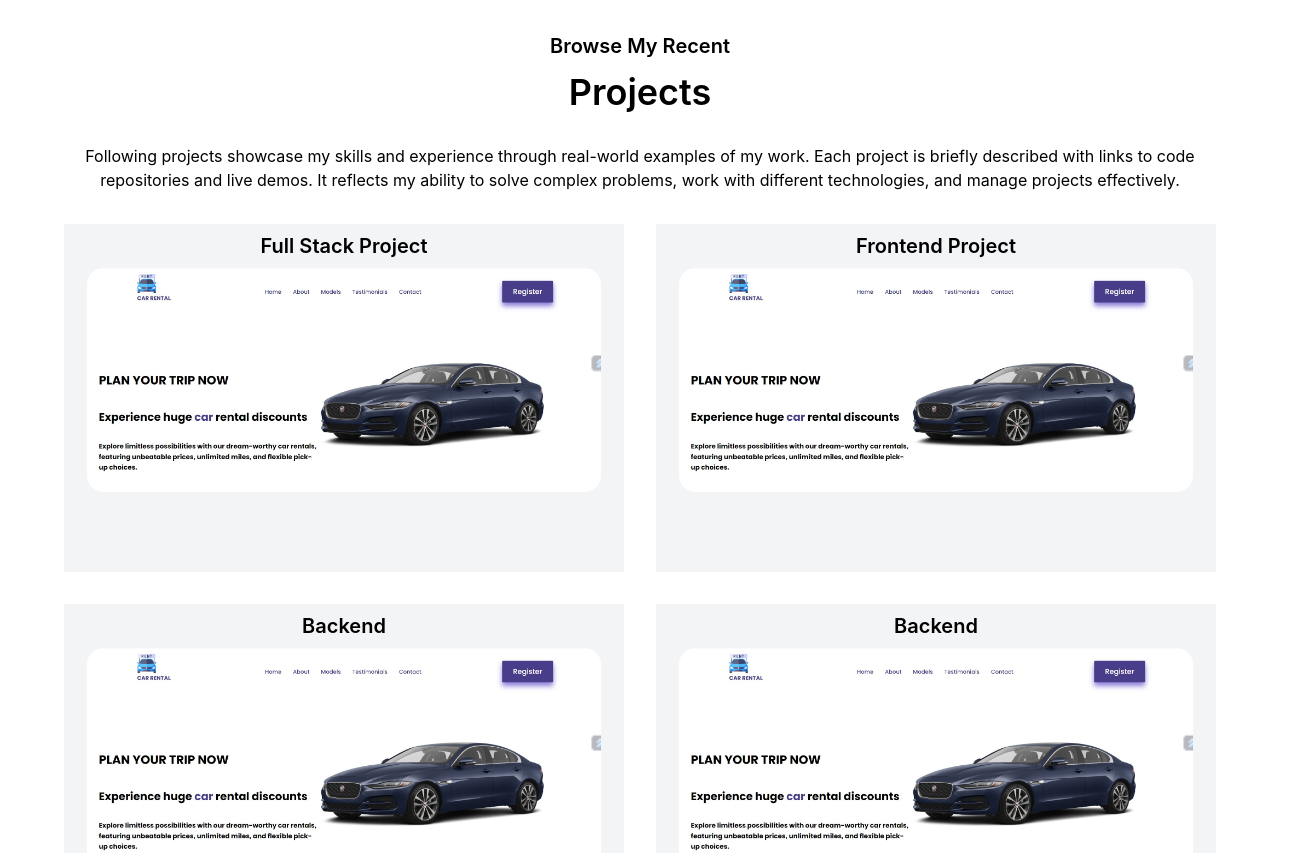
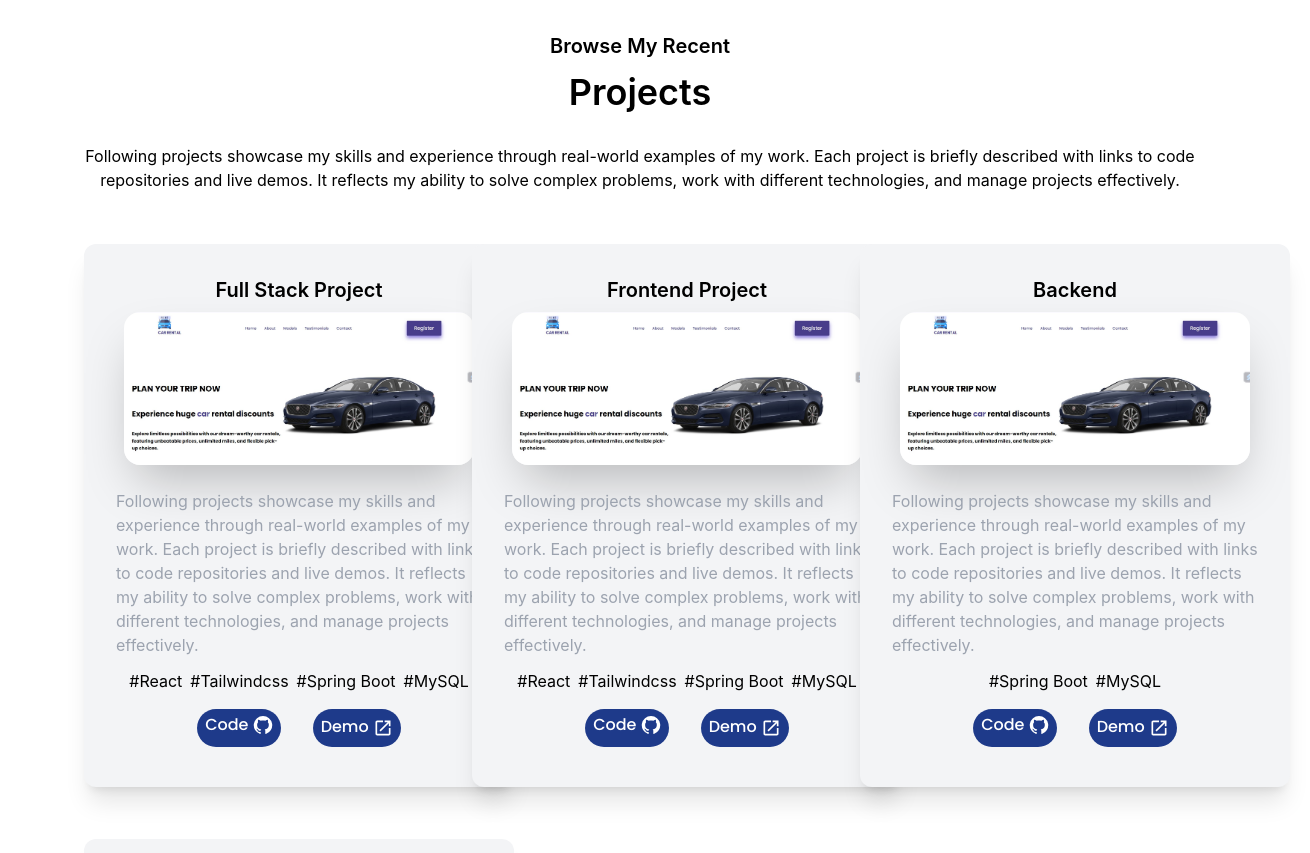
Before and after one commit to Vijay-948/my-portfolio, a React (Create React App) app: page / in a window 1280 px wide. Shown: the top 853 px of the page, 1310 px wide, since content can reach past the window. Built offline with nearby package versions, Linux system fonts and the light colour scheme.

Commit message:
code-refactoring

```diff
--- a/src/Components/ProjectCard.jsx
+++ b/src/Components/ProjectCard.jsx
@@ -1,6 +1,10 @@
 import React from 'react';
 import ProjectData from './ProjectData';
 import { Tilt } from 'react-tilt';
+import { Scale } from '@mui/icons-material';
+import GitHubIcon from '@mui/icons-material/GitHub';
+import OpenInNewIcon from '@mui/icons-material/OpenInNew';
+
 
 const ProjectCard = () => {
     return (
@@ -12,13 +16,32 @@ const ProjectCard = () => {
                     Following projects showcase my skills and experience through real-world examples of my work. Each project is briefly described with links to code repositories and live demos. It reflects my ability to solve complex problems, work with different technologies, and manage projects effectively.
                 </p>
             </div>
-            <div className="grid grid-cols-1 md: grid-cols-2 lg:grid-cols-2 gap-8 mt-8">
+            <div className="grid grid-cols-1 md:grid-cols-2 lg:grid-cols-3 gap-3 mt-8">
                 {ProjectData.map((project, index) => (
-                    <Tilt>
-                        <div className="bg-gray-100">
+                    <Tilt options={{
+                        max: 45,
+                        scale: 1,
+                        speed: 450,
+                      }}
+                      className="bg-tertiary p-5 rounded-2xl sm:w-[470px] lg:w-[470px] w-full">
+                        <div className="bg-gray-100 rounded-xl shadow-xl p-6 Tilt-inner transform transistion duration-500 hover:scale-105">
                             <div className="flex flex-col items-center">
                                 <h4 className='text-xl font-semibold m-2'>{project.name}</h4>
-                                <img src={project.image} alt={`Project $(index + 1)`} className='w-11/12 h-70 object-cover rounded-2xl mb-20' />
+                                <img src={project.image} alt={`Project $(index + 1)`} className='w-11/12 h-70 object-cover rounded-2xl mb-4 shadow-2xl' />
+                                <p className='text-gray-400 mb-1 p-2'>{project.description}</p>
+                                <div className="flex justify-start mb-4 text-start">
+                                    {project.technologies.map((techStack, indx) => (
+                                        <span key={indx} className={`text${techStack.color}-600 mx-1`}>#{techStack.name}</span>
+                                    ))}
+                                </div>
+                                <div className='flex flex-row gap-8'>
+                                    <a className='bg-blue-900 text-white px-2 py-1 rounded-3xl inline-block mb-4 text-decoration no-underline' href={project.soruce_code_link}>
+                                        Code <GitHubIcon sx={{width: '20px', height:'20px', color: 'white'}}/>
+                                    </a>
+                                    <a className='bg-blue-900 text-white px-2 py-1 rounded-3xl inline-block mb-4 no-underline' href={project.soruce_code_link}>
+                                        Demo <OpenInNewIcon sx={{width: '20px', height:'30px', color: 'white', textDecoration: 'none'}}/>
+                                    </a>
+                                </div>
                             </div>
                         </div>
                     </Tilt>
@@ -31,102 +54,3 @@ const ProjectCard = () => {
 }
 
 export default ProjectCard;
-
-
-
-
-
-
-
-
-
-
-
-
-// import React from 'react';
-// import ProjectData from './ProjectData';
-// import Tilt from 'react-tilt';
-
-// const Projects = () => {
-//     return (
-//         <section id="projects" className="relative py-12 px-4 lg:px-16">
-//             <div className="text-center mb-12">
-//                 <p className="text-xl font-semibold">Browse My Recent</p>
-//                 <h1 className="text-4xl font-bold">Projects</h1>
-//             </div>
-//             <div className="flex flex-wrap justify-center -mx-4">
-//                 {ProjectData.slice(0, 2).map((project, index) => (
-//                     <div key={index} className="w-full md:w-1/2 lg:w-1/2 p-4">
-//                         <Tilt className="Tilt" options={{ max: 25, scale: 1.05 }}>
-//                             <div className="bg-gray-100 rounded-lg shadow-md p-6 Tilt-inner transform transition duration-500 hover:scale-105">
-//                                 <div className="flex flex-col items-center">
-//                                     <h4 className="text-xl font-semibold mb-2">{project.name}</h4>
-//                                     <img src={project.image} alt={`Project ${index + 1}`} className="w-11/12 h-40 object-cover rounded-2xl mb-4" />
-//                                     <p className="text-center text-gray-700 mb-4">{project.description}</p>
-//                                     <div className="flex justify-center mb-4">
-//                                         {project.technologies.map((tech, idx) => (
-//                                             <span key={idx} className={`text-${tech.color}-600 mx-1`}>{tech.name}</span>
-//                                         ))}
-//                                     </div>
-//                                     <button
-//                                         className="bg-blue-500 text-white px-4 py-2 rounded-md"
-//                                         onClick={() => window.location.href = project.source_code_link}
-//                                     >
-//                                         GitHub
-//                                     </button>
-//                                 </div>
-//                             </div>
-//                         </Tilt>
-//                     </div>
-//                 ))}
-//             </div>
-//             <img src="./assets/arrow.png" alt="Arrow icon" className="w-12 h-12 mx-auto mt-8 cursor-pointer" onClick={() => window.location.href = '#contact'} />
-//         </section>
-//     );
-// };
-
-// export default Projects;
-
-
-
-
-
-/*
-const Projects = () => {
-    return (
-        <section id="projects" className="relative py-12">
-            <div className="text-center">
-                <p className="text-xl font-semibold">Browse My Recent</p>
-                <h1 className="text-4xl font-bold">Projects</h1>
-            </div>
-            <div className="flex flex-wrap justify-center mt-8">
-                {ProjectData.map((project, index) => (
-                    <div key={index} className="w-full md:w-1/2 lg:w-1/3 p-4">
-                        <div className="bg-gray-100 rounded-lg shadow-md p-6">
-                            <div className="flex flex-col items-center">
-                                <h4 className="text-xl font-semibold mb-2">{project.name}</h4>
-                                <img src={project.image} alt={`Project ${index + 1}`} className="w-19/20 h-60   object-cover rounded-2xl mb-4" />
-                                <p className="text-center text-gray-700 mb-4">{project.description}</p>
-                                <div className="flex justify-center mb-4">
-                                    {project.technologies.map((tech, idx) => (
-                                        <span key={idx} className={`text-${tech.color}-600 mx-1`}>#{tech.name}</span>
-                                    ))}
-                                </div>
-                                <button
-                                    className="bg-blue-500 text-white px-4 py-2 rounded-md"
-                                    onClick={() => window.location.href = project.source_code_link}
-                                >
-                                    GitHub
-                                </button>
-                            </div>
-                        </div>
-                    </div>
-                ))}
-            </div>
-        </section>
-    );
-};
-
-export default Projects;
-
- */
--- a/src/Components/ProjectData.jsx
+++ b/src/Components/ProjectData.jsx
@@ -3,13 +3,11 @@ import img1 from '../Assests/ProjectCardImages/Car-Rental.jpg';
 const ProjectData = [
     {
         name: "Full Stack Project",
-        description: "hgdagkhahgkadg",
+        description: "Following projects showcase my skills and experience through real-world examples of my work. Each project is briefly described with links to code repositories and live demos. It reflects my ability to solve complex problems, work with different technologies, and manage projects effectively.",
         technologies: [
             { name: "React", color: "blue" },
-            { name: "Typescript", color: "green" },
             { name: "Tailwindcss", color: "green" },
             { name: "Spring Boot", color: "green" },
-            { name: "Java", color: "blue" },
             {name: "MySQL", color: "blue"}
         ],
         image: img1,
@@ -18,13 +16,22 @@ const ProjectData = [
     },
     {
         name: "Frontend Project",
-        description: "hgdagkhahgkadg",
+        description: "Following projects showcase my skills and experience through real-world examples of my work. Each project is briefly described with links to code repositories and live demos. It reflects my ability to solve complex problems, work with different technologies, and manage projects effectively.",
         technologies: [
             { name: "React", color: "blue" },
-            { name: "Typescript", color: "green" },
             { name: "Tailwindcss", color: "green" },
             { name: "Spring Boot", color: "green" },
-            { name: "Java", color: "blue" },
+            {name: "MySQL", color: "blue"}
+        ],
+        image: img1,
+        soruce_code_link: "https://github.com/Vijay-948/Car-Rental-UI",
+        live_website_link: ""
+    },
+    {
+        name: "Backend",
+        description: "Following projects showcase my skills and experience through real-world examples of my work. Each project is briefly described with links to code repositories and live demos. It reflects my ability to solve complex problems, work with different technologies, and manage projects effectively.",
+        technologies: [
+            { name: "Spring Boot", color: "green" },
             {name: "MySQL", color: "blue"}
         ],
         image: img1,
@@ -33,26 +40,8 @@ const ProjectData = [
     },
     {
         name: "Backend",
-        description: "hgdagkhahgkadg",
+        description: "Following projects showcase my skills and experience through real-world examples of my work. Each project is briefly described with links to code repositories and live demos. It reflects my ability to solve complex problems, work with different technologies, and manage projects effectively.",
         technologies: [
-            { name: "React", color: "blue" },
-            { name: "Typescript", color: "green" },
-            { name: "Tailwindcss", color: "green" },
-            { name: "Spring Boot", color: "green" },
-            { name: "Java", color: "blue" },
-            {name: "MySQL", color: "blue"}
-        ],
-        image: img1,
-        soruce_code_link: "",
-        live_website_link: ""
-    },
-    {
-        name: "Backend",
-        description: "hgdagkhahgkadg",
-        technologies: [
-            { name: "React", color: "blue" },
-            { name: "Typescript", color: "green" },
-            { name: "Tailwindcss", color: "green" },
             { name: "Spring Boot", color: "green" },
             { name: "Java", color: "blue" },
             {name: "MySQL", color: "blue"}
```
